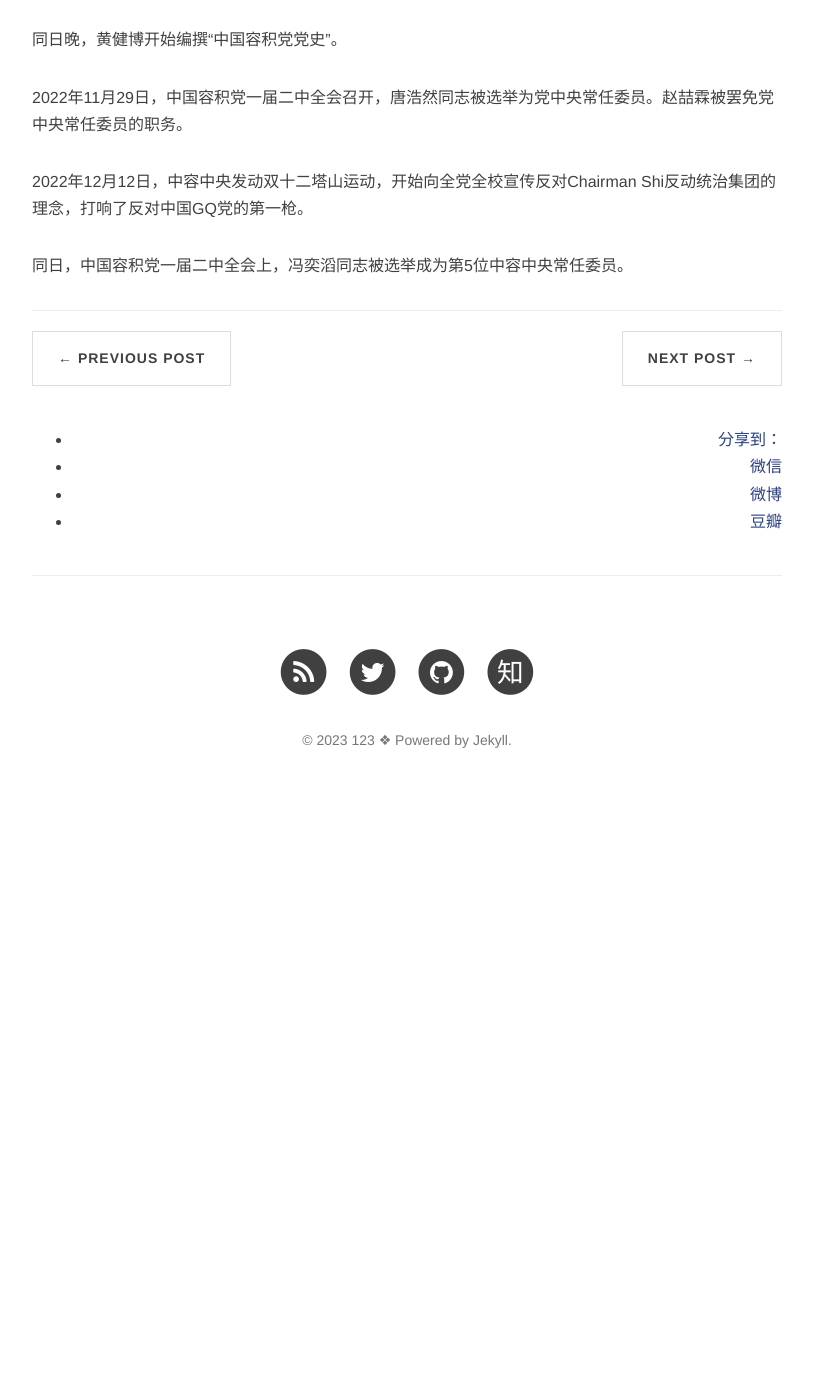
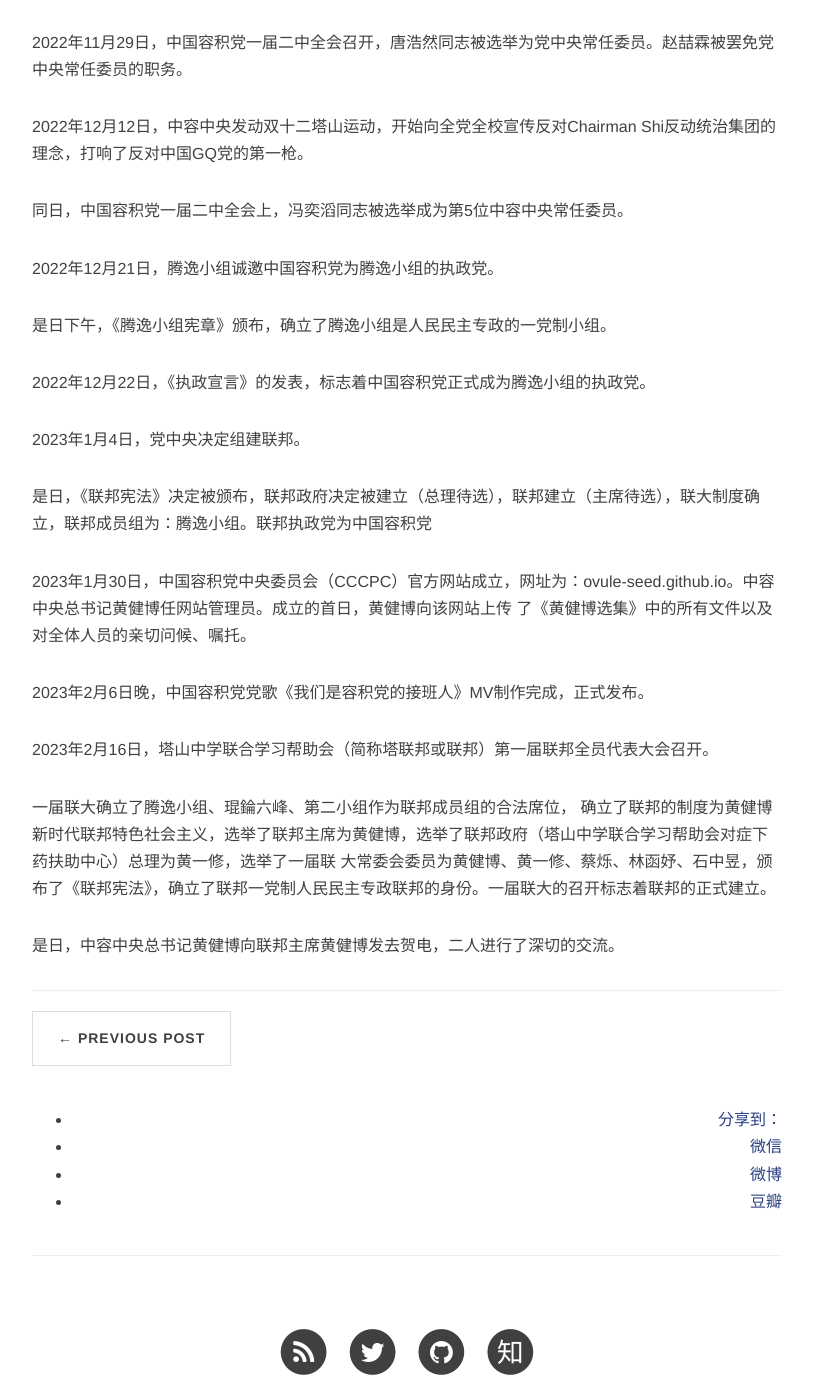
Before and after one commit to ovule-seed/ovule-seed.github.io, a Jekyll site: the page built from _posts/2023-02-16-a1.md, in a window 1280 px wide and 1400 px high, scrolled down 1950 px. Shown: the whole window, without its empty margins (233-1046 px from the left). Built offline with Jekyll 4.4.1, drawn with Linux system fonts in a browser that asks for light colours; nearby versions of some CDN libraries; comment, search, counter and statistics services are not loaded; before the commit the page ends 2768 px from its top, so only the background shows below that; some of the changed text lies outside the part shown.

Commit message:
Update and rename 2023-01-30-y3.md to 2023-02-16-a1.md

```diff
--- a/_posts/2023-01-30-y3.md
+++ b/_posts/2023-02-16-a1.md
@@ -1,7 +1,7 @@
 ---
 layout: post
-title: 中国容积党党史（双十二塔山运动版）
-date: 2023-1-30
+title: 中国容积党党史（一届联大版）
+date: 2023-2-16
 categories: blog
 tags: [完善]
 description:
@@ -49,3 +49,26 @@ description:
 2022年12月12日，中容中央发动双十二塔山运动，开始向全党全校宣传反对Chairman Shi反动统治集团的理念，打响了反对中国GQ党的第一枪。
 
 同日，中国容积党一届二中全会上，冯奕滔同志被选举成为第5位中容中央常任委员。
+
+2022年12月21日，腾逸小组诚邀中国容积党为腾逸小组的执政党。
+
+是日下午，《腾逸小组宪章》颁布，确立了腾逸小组是人民民主专政的一党制小组。
+
+2022年12月22日，《执政宣言》的发表，标志着中国容积党正式成为腾逸小组的执政党。
+
+2023年1月4日，党中央决定组建联邦。
+
+是日，《联邦宪法》决定被颁布，联邦政府决定被建立（总理待选），联邦建立（主席待选），联大制度确立，联邦成员组为：腾逸小组。联邦执政党为中国容积党
+
+2023年1月30日，中国容积党中央委员会（CCCPC）官方网站成立，网址为：ovule-seed.github.io。中容中央总书记黄健博任网站管理员。成立的首日，黄健博向该网站上传
+了《黄健博选集》中的所有文件以及对全体人员的亲切问候、嘱托。
+
+2023年2月6日晚，中国容积党党歌《我们是容积党的接班人》MV制作完成，正式发布。
+
+2023年2月16日，塔山中学联合学习帮助会（简称塔联邦或联邦）第一届联邦全员代表大会召开。
+
+一届联大确立了腾逸小组、琨錀六峰、第二小组作为联邦成员组的合法席位，
+确立了联邦的制度为黄健博新时代联邦特色社会主义，选举了联邦主席为黄健博，选举了联邦政府（塔山中学联合学习帮助会对症下药扶助中心）总理为黄一修，选举了一届联
+大常委会委员为黄健博、黄一修、蔡烁、林函妤、石中昱，颁布了《联邦宪法》，确立了联邦一党制人民民主专政联邦的身份。一届联大的召开标志着联邦的正式建立。
+
+是日，中容中央总书记黄健博向联邦主席黄健博发去贺电，二人进行了深切的交流。
```
